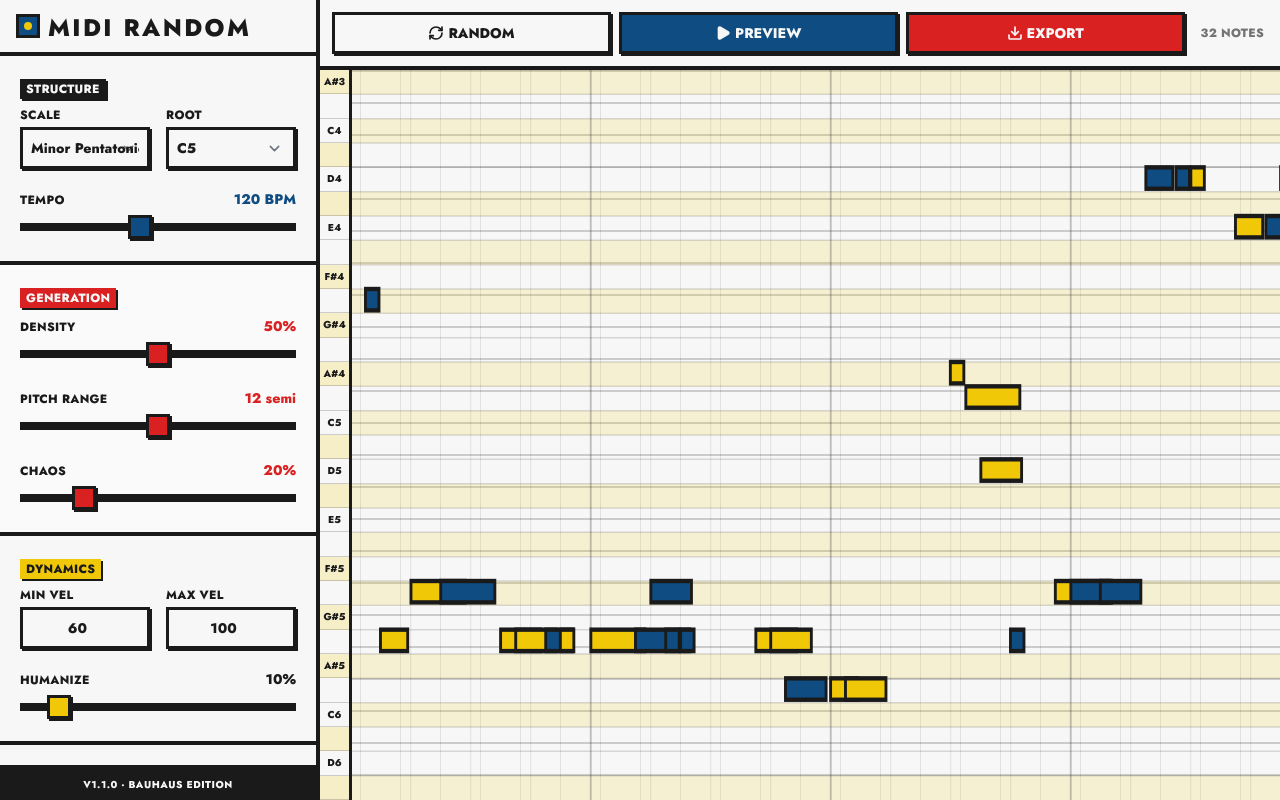
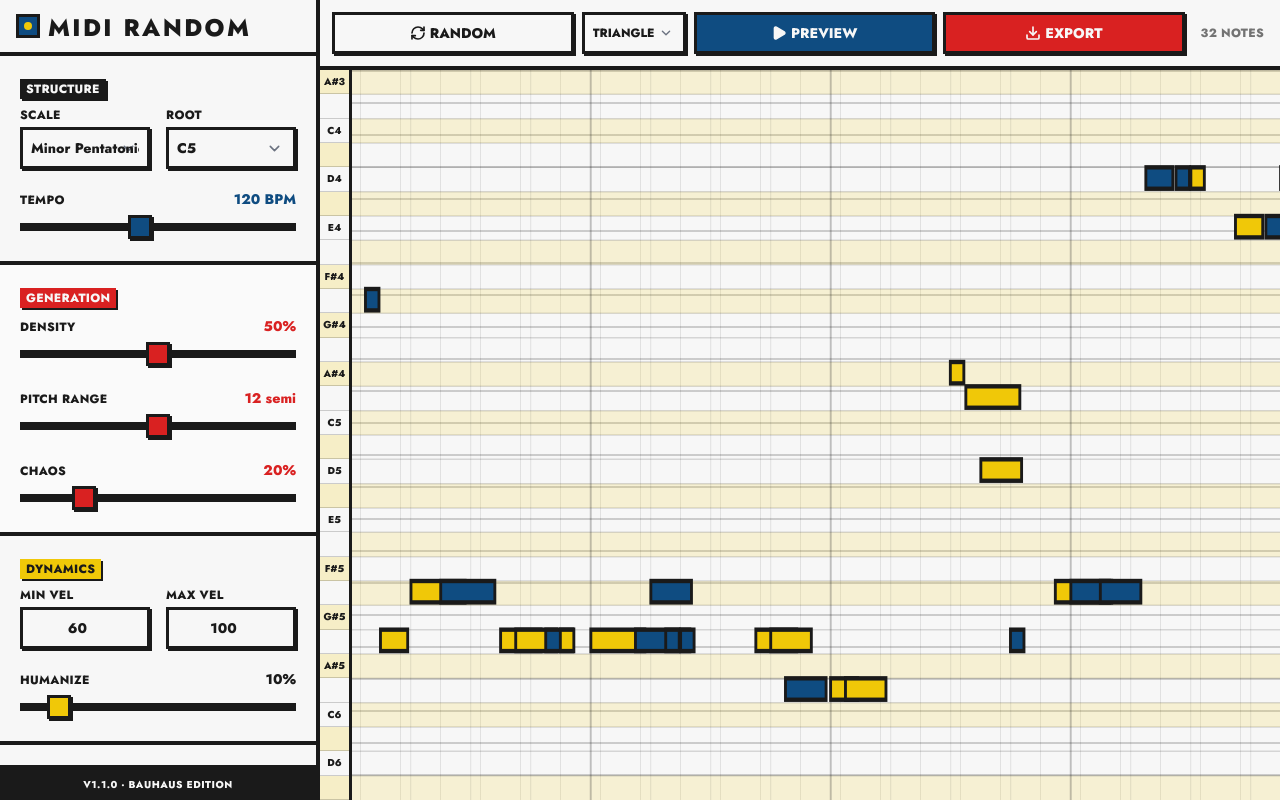
Before and after one commit to davidschraedel/midi-morph-gui, a React (Vite) app: page / in a window 1280 px wide. Built offline with nearby package versions, Linux system fonts and the light colour scheme.

Commit message:
sound drop-down

```diff
--- a/App.tsx
+++ b/App.tsx
@@ -7,9 +7,19 @@ import { createMidiFile } from "./services/midiWriter";
 import { Controls } from "./components/Controls";
 import { Visualizer } from "./components/Visualizer";
 
+type PreviewSound = "sine" | "triangle" | "square" | "sawtooth";
+
+const PREVIEW_SOUNDS: { value: PreviewSound; label: string }[] = [
+  { value: "sine", label: "Sine" },
+  { value: "triangle", label: "Triangle" },
+  { value: "square", label: "Square" },
+  { value: "sawtooth", label: "Saw" },
+];
+
 const App: React.FC = () => {
   const [params, setParams] = useState<GeneratorParams>(DEFAULT_PARAMS);
   const [notes, setNotes] = useState<MidiNote[]>([]);
+  const [previewSound, setPreviewSound] = useState<PreviewSound>("triangle");
 
   const audioCtxRef = useRef<AudioContext | null>(null);
   const notesRef = useRef<MidiNote[]>([]);
@@ -61,7 +71,7 @@ const App: React.FC = () => {
 
     const freq = 440 * Math.pow(2, (note.noteNumber - 69) / 12);
     osc.frequency.value = freq;
-    osc.type = "triangle";
+    osc.type = previewSound;
 
     const vol = (note.velocity / 127) * 0.3;
     gain.gain.setValueAtTime(0, time);
@@ -136,6 +146,20 @@ const App: React.FC = () => {
                 <RefreshCw size={16} strokeWidth={2.5} />
                 <span className="hidden sm:inline">Random</span>
               </button>
+              <select
+                value={previewSound}
+                onChange={(e) =>
+                  setPreviewSound(e.target.value as PreviewSound)
+                }
+                aria-label="Preview sound"
+                className="bauhaus-input border-3 border-bauhaus-black bg-bauhaus-white py-2 px-2 font-bold text-xs shadow-solid-sm focus:outline-none rounded-none uppercase cursor-pointer flex-none min-w-[6.5rem]"
+              >
+                {PREVIEW_SOUNDS.map(({ value, label }) => (
+                  <option key={value} value={value}>
+                    {label}
+                  </option>
+                ))}
+              </select>
               <button
                 onClick={playPreview}
                 className="bauhaus-btn flex-1 bg-bauhaus-blue text-bauhaus-white border-3 border-bauhaus-black py-2 px-1 shadow-solid-sm uppercase flex items-center justify-center gap-1"
```
